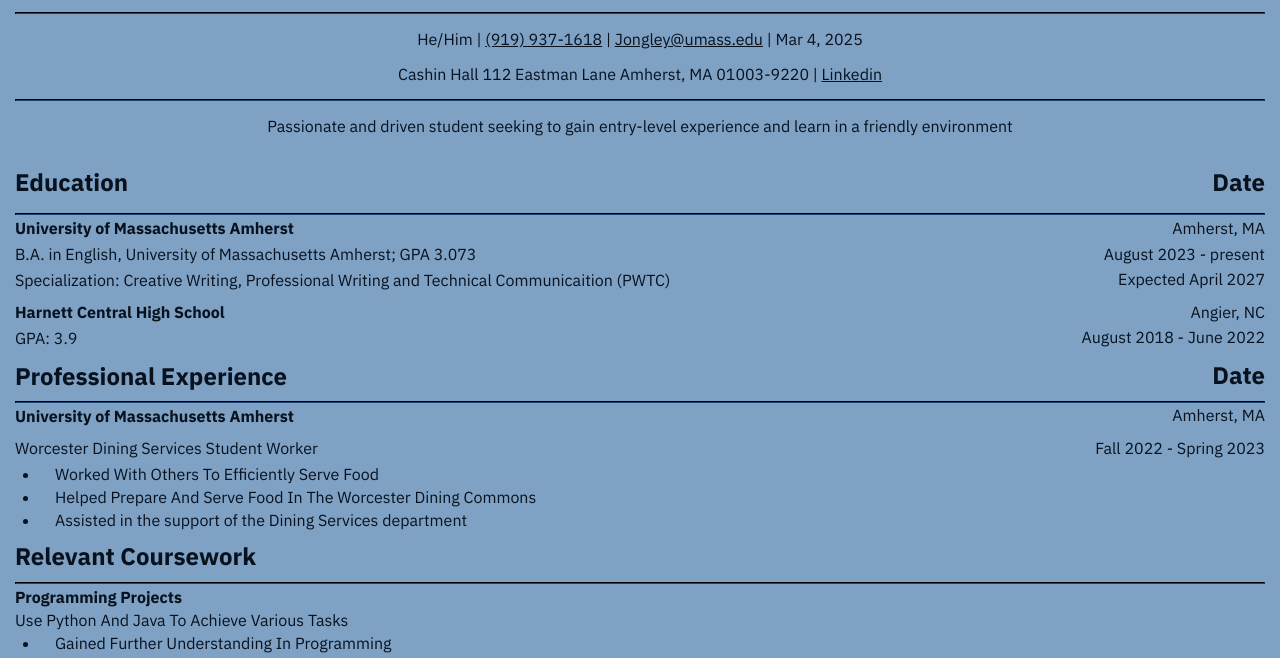
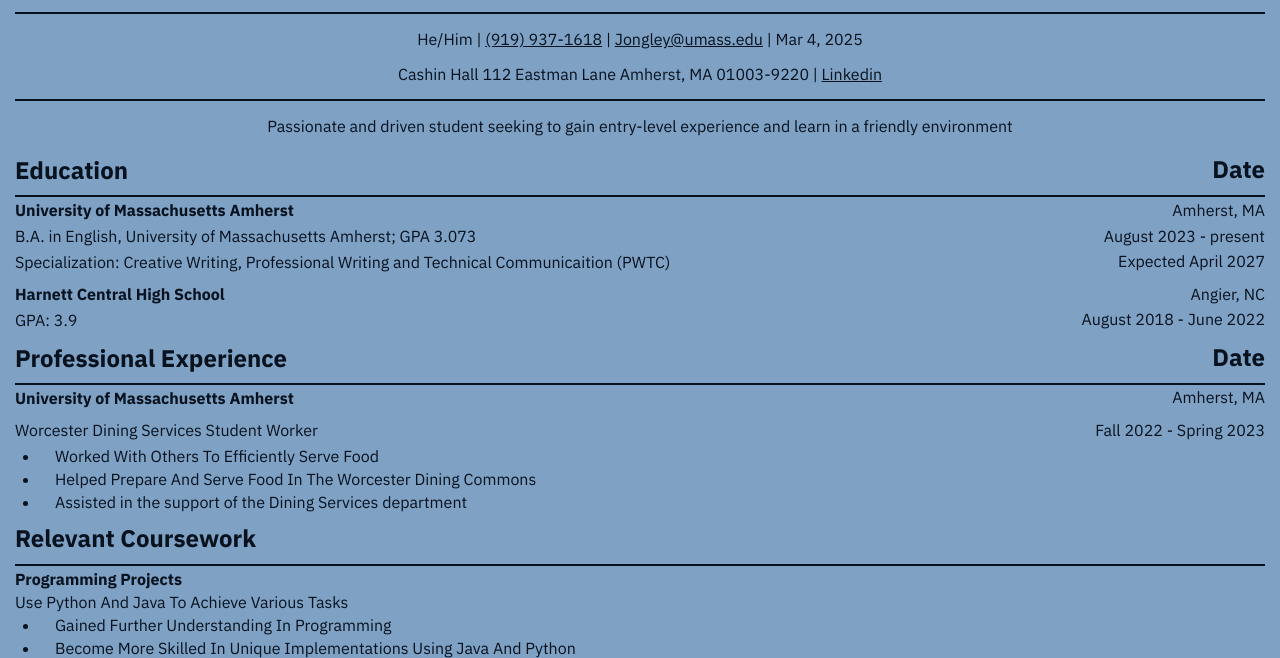
Before and after one commit to Jayax123/Jayax123.github.io, a plain HTML site: page portfolio website/resume.html in a window 1280 px wide. Shown: the part 133-791 px from the top of the page. Drawn offline with Linux system fonts and the light colour scheme.

Commit message:
Add files via upload

```diff
--- a/portfolio website/css/portfolio.css
+++ b/portfolio website/css/portfolio.css
@@ -381,13 +381,12 @@
 }
 
 .resume hr {
-    color: #08121F;
+    border: none;
+    height: 2px;
     background-color: #08121F;
-    border-color: #08121F;
-    margin-top: 0;
-    margin-bottom: 0;
-    margin-left: 15px;
-    margin-right: 15px;
+    margin: 0 15px;
+    width: auto;
+    display: block;
 }
 
 #text_center {
@@ -420,3 +419,7 @@
 .resumea a:visited {
     color: #4748B5;
 }
+
+.resume li{
+    margin: 0;
+}
--- a/portfolio website/resume.html
+++ b/portfolio website/resume.html
@@ -46,8 +46,8 @@
             <hr>
             <p id="text_center">Passionate and driven student seeking to gain entry-level experience and learn in a friendly environment</p>
             <div class="text_between">
-            <h2>Education</h2>
-            <h2>Date</h2></div>
+            <h2 id="less_margin">Education</h2>
+            <h2 id="space_bottom">Date</h2></div>
             <hr>
             <div class="text_between">
                 <p id="less_margin"><b>University of Massachusetts Amherst</b></p>
```
